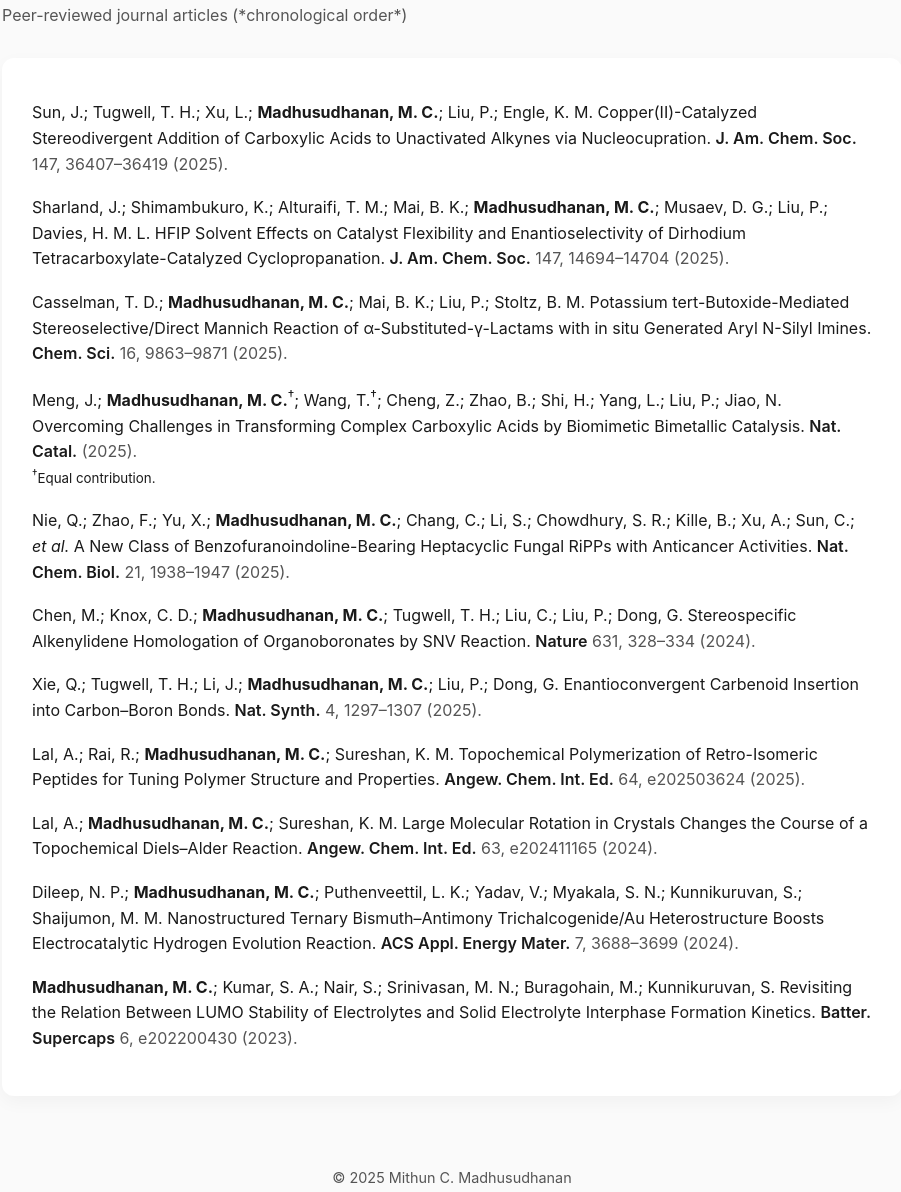
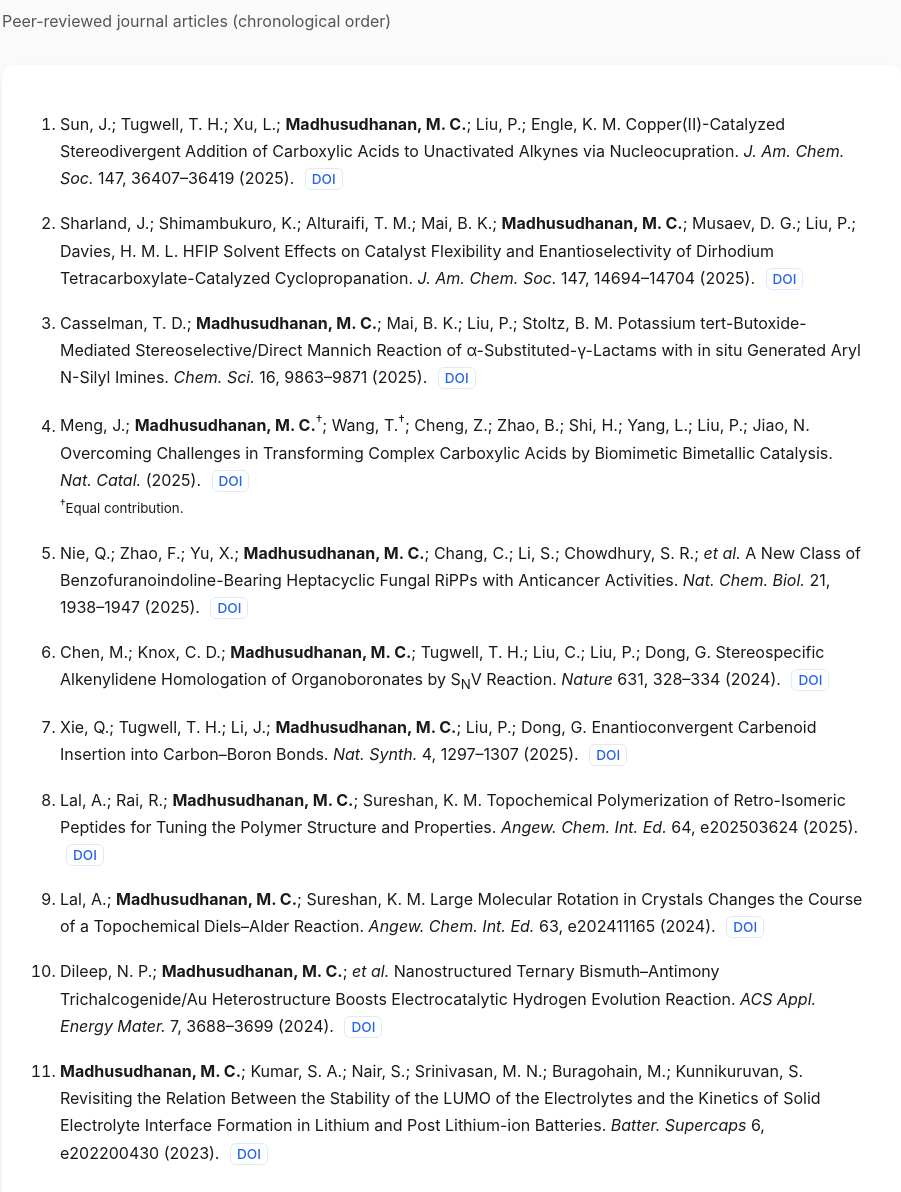
Before and after one commit to MC716/mc716.github.io, a plain HTML site: page publications.html in a window 1280 px wide. Shown: the part 189-1381 px from the top of the page, without its empty margins (188-1089 px from the left). Drawn offline with Linux system fonts and the light colour scheme.

Commit message:
Update publications.html

```diff
--- a/publications.html
+++ b/publications.html
@@ -6,21 +6,13 @@
   <meta name="viewport" content="width=device-width, initial-scale=1">
 
   <style>
-    :root {
-      --accent: #1f4ed8;
-      --text: #1a1a1a;
-      --muted: #555;
-      --bg: #fafafa;
-      --card: #ffffff;
-    }
-
     body {
       margin: 0;
       font-family: -apple-system, BlinkMacSystemFont, "Segoe UI",
                    Roboto, Helvetica, Arial, sans-serif;
-      background: var(--bg);
-      color: var(--text);
-      line-height: 1.6;
+      background: #fafafa;
+      color: #1a1a1a;
+      line-height: 1.7;
     }
 
     /* NAV BAR */
@@ -37,14 +29,14 @@
       margin-right: 24px;
       text-decoration: none;
       font-weight: 500;
-      color: var(--text);
+      color: #1a1a1a;
     }
 
     .navbar a:hover {
-      color: var(--accent);
+      color: #2563eb;
     }
 
-    /* CONTAINER */
+    /* PAGE */
     .container {
       max-width: 900px;
       margin: 70px auto;
@@ -52,43 +44,50 @@
     }
 
     h1 {
-      margin-bottom: 10px;
+      margin-bottom: 6px;
     }
 
     .subtitle {
-      color: var(--muted);
+      color: #555;
       margin-bottom: 30px;
     }
 
-    /* PUBLICATION CARD */
+    /* PUBLICATIONS CARD */
     .pub-card {
-      background: var(--card);
-      padding: 26px 30px;
-      border-radius: 12px;
-      box-shadow: 0 6px 18px rgba(0,0,0,0.04);
+      background: white;
+      padding: 30px 36px;
+      border-radius: 14px;
+      box-shadow: 0 8px 22px rgba(0,0,0,0.05);
     }
 
-    .pub-list {
-      list-style: none;
-      padding-left: 0;
+    ol {
+      padding-left: 22px;
     }
 
-    .pub-list li {
+    li {
       margin-bottom: 18px;
     }
 
-    .journal {
-      font-weight: 600;
+    .doi {
+      margin-left: 6px;
+      font-size: 0.85em;
+      color: #2563eb;
+      text-decoration: none;
+      border: 1px solid #dbeafe;
+      padding: 2px 6px;
+      border-radius: 6px;
+      font-weight: 500;
+      white-space: nowrap;
     }
 
-    .year {
-      color: var(--muted);
+    .doi:hover {
+      background: #eff6ff;
     }
 
     footer {
       text-align: center;
       font-size: 0.9rem;
-      color: var(--muted);
+      color: #666;
       margin: 60px 0 30px;
     }
   </style>
@@ -107,107 +106,92 @@
   <div class="container">
 
     <h1>Publications</h1>
-    <p class="subtitle">
-      Peer-reviewed journal articles (*chronological order*)
-    </p>
+    <p class="subtitle">Peer-reviewed journal articles (chronological order)</p>
 
     <div class="pub-card">
-      <ol class="pub-list">
+      <ol>
 
         <li>
-          Sun, J.; Tugwell, T. H.; Xu, L.; <strong>Madhusudhanan, M. C.</strong>;
-          Liu, P.; Engle, K. M.
-          Copper(II)-Catalyzed Stereodivergent Addition of Carboxylic Acids to
-          Unactivated Alkynes via Nucleocupration.
-          <span class="journal">J. Am. Chem. Soc.</span>
-          <span class="year">147, 36407–36419 (2025).</span>
+          Sun, J.; Tugwell, T. H.; Xu, L.; <b>Madhusudhanan, M. C.</b>; Liu, P.; Engle, K. M.
+          Copper(II)-Catalyzed Stereodivergent Addition of Carboxylic Acids to Unactivated Alkynes via Nucleocupration.
+          <i>J. Am. Chem. Soc.</i> 147, 36407–36419 (2025).
+          <a class="doi" href="https://doi.org/10.1021/jacs.5c10387" target="_blank">DOI</a>
         </li>
 
         <li>
-          Sharland, J.; Shimambukuro, K.; Alturaifi, T. M.; Mai, B. K.;
-          <strong>Madhusudhanan, M. C.</strong>; Musaev, D. G.; Liu, P.; Davies, H. M. L.
-          HFIP Solvent Effects on Catalyst Flexibility and Enantioselectivity of
-          Dirhodium Tetracarboxylate-Catalyzed Cyclopropanation.
-          <span class="journal">J. Am. Chem. Soc.</span>
-          <span class="year">147, 14694–14704 (2025).</span>
+          Sharland, J.; Shimambukuro, K.; Alturaifi, T. M.; Mai, B. K.; <b>Madhusudhanan, M. C.</b>;
+          Musaev, D. G.; Liu, P.; Davies, H. M. L.
+          HFIP Solvent Effects on Catalyst Flexibility and Enantioselectivity of Dirhodium Tetracarboxylate-Catalyzed Cyclopropanation.
+          <i>J. Am. Chem. Soc.</i> 147, 14694–14704 (2025).
+          <a class="doi" href="https://doi.org/10.1021/jacs.5c03007" target="_blank">DOI</a>
         </li>
 
         <li>
-          Casselman, T. D.; <strong>Madhusudhanan, M. C.</strong>; Mai, B. K.; Liu, P.;
-          Stoltz, B. M.
-          Potassium tert-Butoxide-Mediated Stereoselective/Direct Mannich Reaction
-          of α-Substituted-γ-Lactams with in situ Generated Aryl N-Silyl Imines.
-          <span class="journal">Chem. Sci.</span>
-          <span class="year">16, 9863–9871 (2025).</span>
+          Casselman, T. D.; <b>Madhusudhanan, M. C.</b>; Mai, B. K.; Liu, P.; Stoltz, B. M.
+          Potassium tert-Butoxide-Mediated Stereoselective/Direct Mannich Reaction of α-Substituted-γ-Lactams with
+          in situ Generated Aryl N-Silyl Imines.
+          <i>Chem. Sci.</i> 16, 9863–9871 (2025).
+          <a class="doi" href="https://doi.org/10.1039/D4SC06391K" target="_blank">DOI</a>
         </li>
 
         <li>
-          Meng, J.; <strong>Madhusudhanan, M. C.</strong><sup>†</sup>; Wang, T.<sup>†</sup>;
-          Cheng, Z.; Zhao, B.; Shi, H.; Yang, L.; Liu, P.; Jiao, N.
-          Overcoming Challenges in Transforming Complex Carboxylic Acids by
-          Biomimetic Bimetallic Catalysis.
-          <span class="journal">Nat. Catal.</span>
-          <span class="year">(2025).</span>
+          Meng, J.; <b>Madhusudhanan, M. C.</b><sup>†</sup>; Wang, T.<sup>†</sup>; Cheng, Z.; Zhao, B.; Shi, H.;
+          Yang, L.; Liu, P.; Jiao, N.
+          Overcoming Challenges in Transforming Complex Carboxylic Acids by Biomimetic Bimetallic Catalysis.
+          <i>Nat. Catal.</i> (2025).
+          <a class="doi" href="https://doi.org/10.1038/s41929-025-01446-y" target="_blank">DOI</a>
           <br><small><sup>†</sup>Equal contribution.</small>
         </li>
 
         <li>
-          Nie, Q.; Zhao, F.; Yu, X.; <strong>Madhusudhanan, M. C.</strong>; Chang, C.; Li, S.;
-          Chowdhury, S. R.; Kille, B.; Xu, A.; Sun, C.; <em>et al.</em>
-          A New Class of Benzofuranoindoline-Bearing Heptacyclic Fungal RiPPs
-          with Anticancer Activities.
-          <span class="journal">Nat. Chem. Biol.</span>
-          <span class="year">21, 1938–1947 (2025).</span>
+          Nie, Q.; Zhao, F.; Yu, X.; <b>Madhusudhanan, M. C.</b>; Chang, C.; Li, S.; Chowdhury, S. R.; <i>et al.</i>
+          A New Class of Benzofuranoindoline-Bearing Heptacyclic Fungal RiPPs with Anticancer Activities.
+          <i>Nat. Chem. Biol.</i> 21, 1938–1947 (2025).
+          <a class="doi" href="https://doi.org/10.1038/s41589-025-01946-9" target="_blank">DOI</a>
         </li>
 
         <li>
-          Chen, M.; Knox, C. D.; <strong>Madhusudhanan, M. C.</strong>; Tugwell, T. H.;
-          Liu, C.; Liu, P.; Dong, G.
-          Stereospecific Alkenylidene Homologation of Organoboronates by SNV Reaction.
-          <span class="journal">Nature</span>
-          <span class="year">631, 328–334 (2024).</span>
+          Chen, M.; Knox, C. D.; <b>Madhusudhanan, M. C.</b>; Tugwell, T. H.; Liu, C.; Liu, P.; Dong, G.
+          Stereospecific Alkenylidene Homologation of Organoboronates by S<sub>N</sub>V Reaction.
+          <i>Nature</i> 631, 328–334 (2024).
+          <a class="doi" href="https://doi.org/10.1038/s41586-024-07579-7" target="_blank">DOI</a>
         </li>
 
         <li>
-          Xie, Q.; Tugwell, T. H.; Li, J.; <strong>Madhusudhanan, M. C.</strong>;
-          Liu, P.; Dong, G.
+          Xie, Q.; Tugwell, T. H.; Li, J.; <b>Madhusudhanan, M. C.</b>; Liu, P.; Dong, G.
           Enantioconvergent Carbenoid Insertion into Carbon–Boron Bonds.
-          <span class="journal">Nat. Synth.</span>
-          <span class="year">4, 1297–1307 (2025).</span>
+          <i>Nat. Synth.</i> 4, 1297–1307 (2025).
+          <a class="doi" href="https://doi.org/10.1038/s44160-025-00836-1" target="_blank">DOI</a>
         </li>
 
         <li>
-          Lal, A.; Rai, R.; <strong>Madhusudhanan, M. C.</strong>; Sureshan, K. M.
-          Topochemical Polymerization of Retro-Isomeric Peptides for Tuning
-          Polymer Structure and Properties.
-          <span class="journal">Angew. Chem. Int. Ed.</span>
-          <span class="year">64, e202503624 (2025).</span>
+          Lal, A.; Rai, R.; <b>Madhusudhanan, M. C.</b>; Sureshan, K. M.
+          Topochemical Polymerization of Retro-Isomeric Peptides for Tuning the Polymer Structure and Properties.
+          <i>Angew. Chem. Int. Ed.</i> 64, e202503624 (2025).
+          <a class="doi" href="https://doi.org/10.1002/anie.202503624" target="_blank">DOI</a>
         </li>
 
         <li>
-          Lal, A.; <strong>Madhusudhanan, M. C.</strong>; Sureshan, K. M.
-          Large Molecular Rotation in Crystals Changes the Course of a
-          Topochemical Diels–Alder Reaction.
-          <span class="journal">Angew. Chem. Int. Ed.</span>
-          <span class="year">63, e202411165 (2024).</span>
+          Lal, A.; <b>Madhusudhanan, M. C.</b>; Sureshan, K. M.
+          Large Molecular Rotation in Crystals Changes the Course of a Topochemical Diels–Alder Reaction.
+          <i>Angew. Chem. Int. Ed.</i> 63, e202411165 (2024).
+          <a class="doi" href="https://doi.org/10.1002/anie.202411165" target="_blank">DOI</a>
         </li>
 
         <li>
-          Dileep, N. P.; <strong>Madhusudhanan, M. C.</strong>; Puthenveettil, L. K.;
-          Yadav, V.; Myakala, S. N.; Kunnikuruvan, S.; Shaijumon, M. M.
-          Nanostructured Ternary Bismuth–Antimony Trichalcogenide/Au Heterostructure
-          Boosts Electrocatalytic Hydrogen Evolution Reaction.
-          <span class="journal">ACS Appl. Energy Mater.</span>
-          <span class="year">7, 3688–3699 (2024).</span>
+          Dileep, N. P.; <b>Madhusudhanan, M. C.</b>; <i>et al.</i>
+          Nanostructured Ternary Bismuth–Antimony Trichalcogenide/Au Heterostructure Boosts Electrocatalytic
+          Hydrogen Evolution Reaction.
+          <i>ACS Appl. Energy Mater.</i> 7, 3688–3699 (2024).
+          <a class="doi" href="https://doi.org/10.1021/acsaem.4c00046" target="_blank">DOI</a>
         </li>
 
         <li>
-          <strong>Madhusudhanan, M. C.</strong>; Kumar, S. A.; Nair, S.; Srinivasan, M. N.;
-          Buragohain, M.; Kunnikuruvan, S.
-          Revisiting the Relation Between LUMO Stability of Electrolytes and
-          Solid Electrolyte Interphase Formation Kinetics.
-          <span class="journal">Batter. Supercaps</span>
-          <span class="year">6, e202200430 (2023).</span>
+          <b>Madhusudhanan, M. C.</b>; Kumar, S. A.; Nair, S.; Srinivasan, M. N.; Buragohain, M.; Kunnikuruvan, S.
+          Revisiting the Relation Between the Stability of the LUMO of the Electrolytes and the Kinetics of
+          Solid Electrolyte Interface Formation in Lithium and Post Lithium-ion Batteries.
+          <i>Batter. Supercaps</i> 6, e202200430 (2023).
+          <a class="doi" href="https://doi.org/10.1002/batt.202200430" target="_blank">DOI</a>
         </li>
 
       </ol>
```
